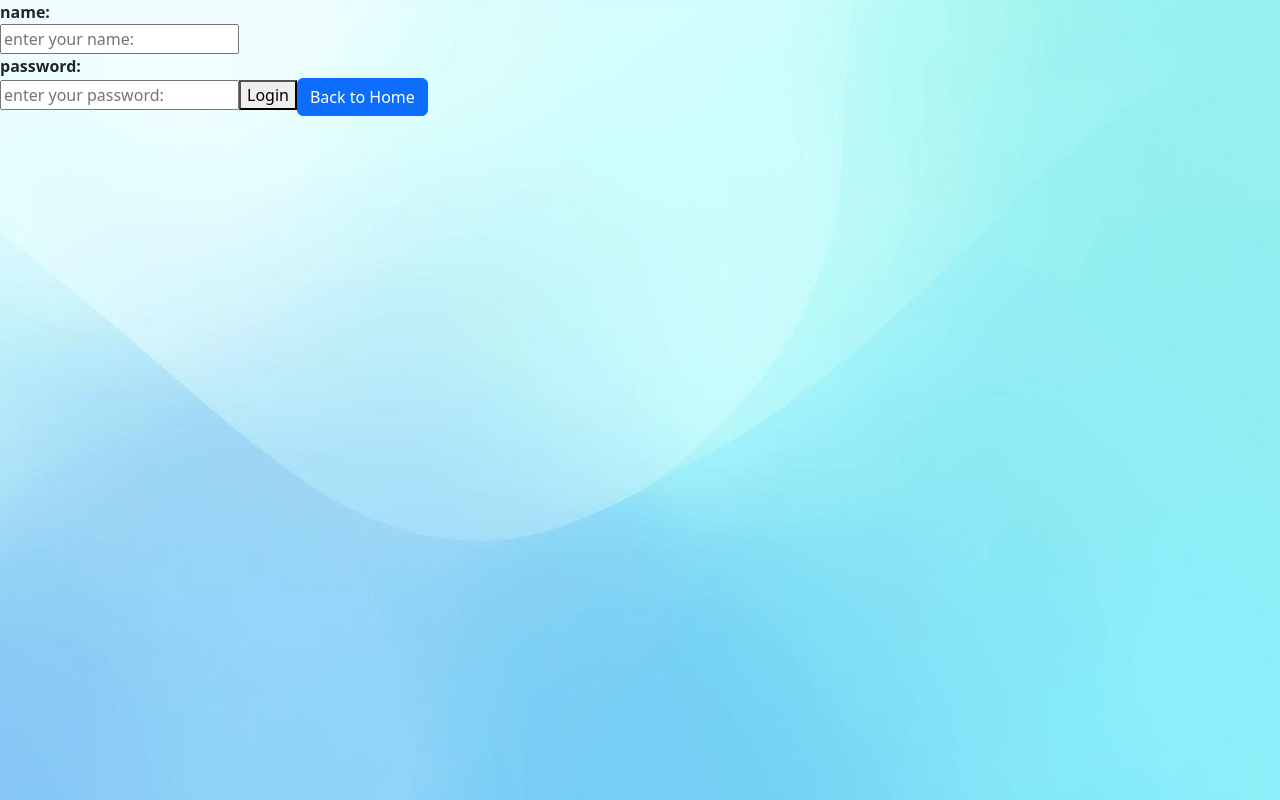
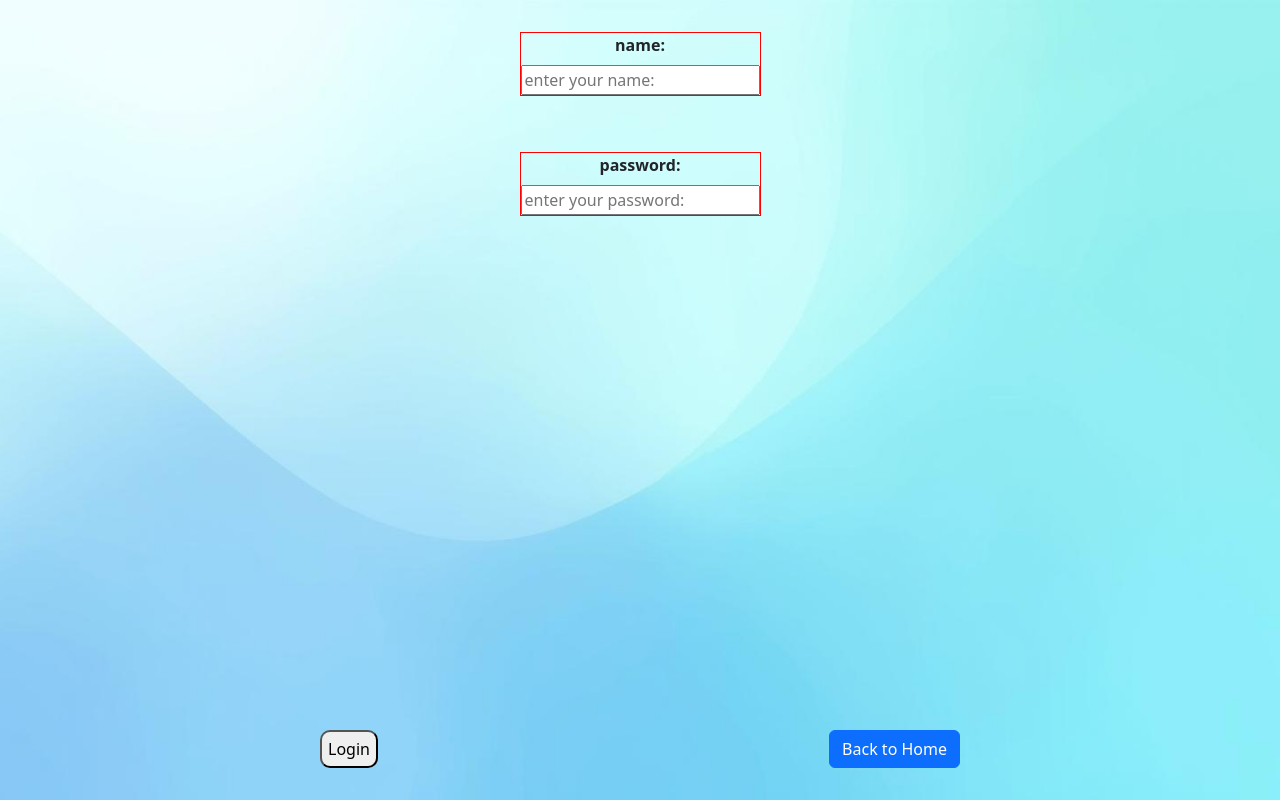
Before and after one commit to YitzchakShaish/riddle-react, a React (Vite) app: page /login in a window 1280 px wide. Built offline with nearby package versions, Linux system fonts and the light colour scheme.

Commit message:
Added styls to the pages

```diff
--- a/src/App.css
+++ b/src/App.css
@@ -11,14 +11,47 @@ body {
   background-repeat: no-repeat;
   background-position: center;
   min-height: 100vh;
+  display: flex;
+  flex-direction: column;
+  justify-content: flex-start;
+  align-items: center;
+}
+
+.home-page h1 {
+  padding: 2rem;
 }
 
 .login-page {
   background-image: url("/src/assets/background2.jpg");
-  background-size: cover;
+    background-size: cover;
   background-repeat: no-repeat;
   background-position: center;
   min-height: 100vh;
+  display: flex;
+  flex-direction: column;
+  justify-content: flex-start;
+  gap: 1.5rem;
+  align-items: center;
+}
+.login-page .fild {
+  display: flex;
+  flex-direction: column;
+  justify-content: space-between;
+  align-items: center;
+  border: 1px solid red;
+  margin-top: 2em;
+  gap: .5rem;
+}
+.login-page .login-buttons {
+  margin-top: auto;
+  padding-bottom: 2em;
+  display: flex;
+  flex-direction: row;
+  justify-content: space-between;
+  width: 50vw;
+}
+.login-page .login-buttons button{
+  border-radius: 10px;
 }
 
 .signup-page {
@@ -27,7 +60,37 @@ body {
   background-repeat: no-repeat;
   background-position: center;
   min-height: 100vh;
+  display: flex;
+  flex-direction: column;
+  justify-content: flex-start;
+  gap: 1.5rem;
+  align-items: center;
 }
+
+
+
+.signup-page .fild {
+  display: flex;
+  flex-direction: column;
+  justify-content: space-between;
+  align-items: center;
+  border: 1px solid red;
+  margin-top: 2em;
+  gap: .5rem;
+}
+.signup-page .signup-buttons {
+  margin-top: auto;
+  padding-bottom: 2em;
+  display: flex;
+  flex-direction: row;
+  justify-content: space-between;
+  width: 50vw;
+}
+.signup-page .signup-buttons button{
+  border-radius: 10px;
+}
+
+
 
 .play-page {
   background-image: url("/src/assets/background4.jpg");
@@ -35,6 +98,20 @@ body {
   background-repeat: no-repeat;
   background-position: center;
   min-height: 100vh;
+  max-width: 100vw;
+  display: flex;
+  flex-direction: column;
+  justify-content: space-between;
+  align-items: center;
+}
+
+.play-page .play-buttons {
+  display: flex;
+  flex-direction: row;
+  justify-content: space-between;
+  width: 100%;
+  padding: 20px;
+  border: 2px solid red;
 }
 
 .logout-page {
@@ -43,4 +120,8 @@ body {
   background-repeat: no-repeat;
   background-position: center;
   min-height: 100vh;
+  display: flex;
+  flex-direction: column;
+  justify-content: flex-start;
+  align-items: center;
 }
--- a/src/pages/Login.tsx
+++ b/src/pages/Login.tsx
@@ -4,16 +4,23 @@ export default function Login() {
     return (
         <>
         <div className="login-page">
-            <strong>name: </strong><br />
+            <div className="fild">
+                 <strong>name: </strong>
             <input type="text" placeholder="enter your name: " />
-            <br />
-            <strong>password: </strong><br />
+            </div>
+
+            <div className="fild">
+            <strong>password: </strong>
             <input type="number" placeholder="enter your password: " />
+            </div>
+            <div className="login-buttons">
+
             <button>Login</button>
             <Link to="/" className="btn btn-primary">
                 Back to Home
             </Link>
             </div>
+            </div>
         </>
             )
 }
--- a/src/pages/Play.tsx
+++ b/src/pages/Play.tsx
@@ -3,7 +3,9 @@ import { Link } from "react-router";
 export default function Play() {
   return (
     <>
-      <div className="play-page">Play
+      <div className="play-page">
+        <h1>Play</h1>
+        <div className="play-buttons">
           <Link to="/" className="btn btn-primary">
             Back to Home
           </Link>
@@ -11,6 +13,8 @@ export default function Play() {
             Exit
           </Link>
         </div>
+
+      </div>
     </>
   )
 }
--- a/src/pages/Signup.tsx
+++ b/src/pages/Signup.tsx
@@ -3,16 +3,24 @@ import { Link } from "react-router";
 export default function Signup() {
     return (
         <><div className="signup-page">
-        <strong>name: </strong><br />
+            <div className="fild">
+                <strong>name: </strong>
                 <input type="text" placeholder="enter your name: " />
-            <br />
-            <strong>password: </strong><br />
+            </div>
+
+            <div className="fild">
+                <strong>password: </strong>
                 <input type="number" placeholder="enter your password: " />
+            </div>
+            <div className="signup-buttons">
                 <button>Register</button>
+                  <button>Register and Play</button>
                 <Link to="/" className="btn btn-primary">
                     Back to Home
                 </Link>
             </div>
+
+        </div>
         </>
     )
 }
```
Also changed, not shown: src/assets/icon.png. Lines whose indentation alone changed are shown as unchanged.
